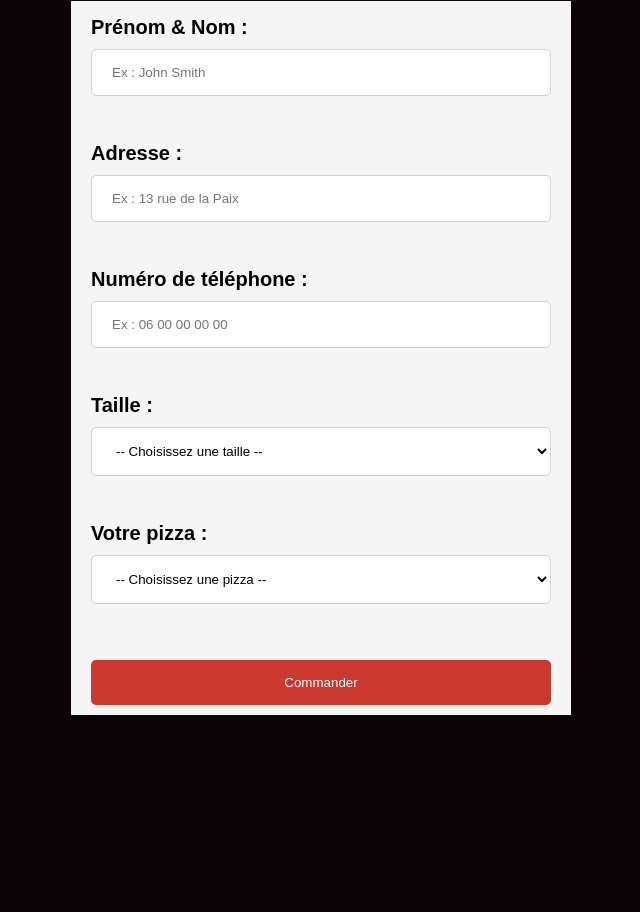
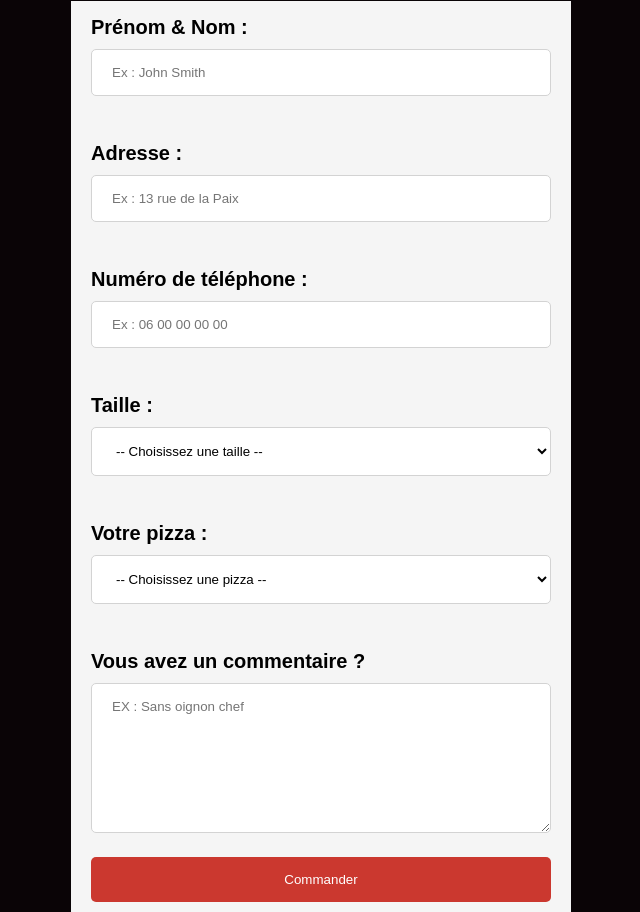
Before and after one commit to Alex-Chirol/form_javascript, a plain HTML site: page Exercice_2/index.html in a window 1280 px wide. Shown: the part 229-1141 px from the top of the page, without its empty margins (319-959 px from the left). Before the commit the page ends 944 px from the top, so only its background shows below. Drawn offline with nearby package versions, Linux system fonts and the light colour scheme.

Commit message:
Ajout d'une zone de texte pour commenter la commande

```diff
--- a/Exercice_2/index.html
+++ b/Exercice_2/index.html
@@ -50,6 +50,10 @@
         <label class="error-message" for="selectPizza" id="selectPizzaError">Veuillez choisir une
             pizza</label><br><br>
 
+            <label class="form__label" for="textarea">Vous avez un commentaire ?</label>
+            <textarea class="form__text" name="textarea" placeholder="EX : Sans oignon chef"></textarea>
+
+
         <button class="form__submit" type="submit">Commander</button>
 
     </form>
--- a/Exercice_2/script.js
+++ b/Exercice_2/script.js
@@ -21,8 +21,8 @@ contactForm.addEventListener('submit', async (event) => {
         name: false,
         adress: false,
         phone: false,
-        selectPizza: false,
-        selectSize: false
+        selectSize: false,
+        selectPizza: false
     }
 
     const nameError = document.getElementById('nameError');
--- a/Exercice_2/style.css
+++ b/Exercice_2/style.css
@@ -18,14 +18,17 @@ body {
     background-color: #f5f5f5;
 }
 
-.form__input {
+.form__input , .form__text {
     background-color: #fff;
-
     width: 100%;
     padding: 15px 20px;
     margin: 10px 0;
     border: 1px solid lightgray;
     border-radius: 5px;
+}
+
+.form__text {
+    height: 150px;
 }
 
 .form__label {
```
